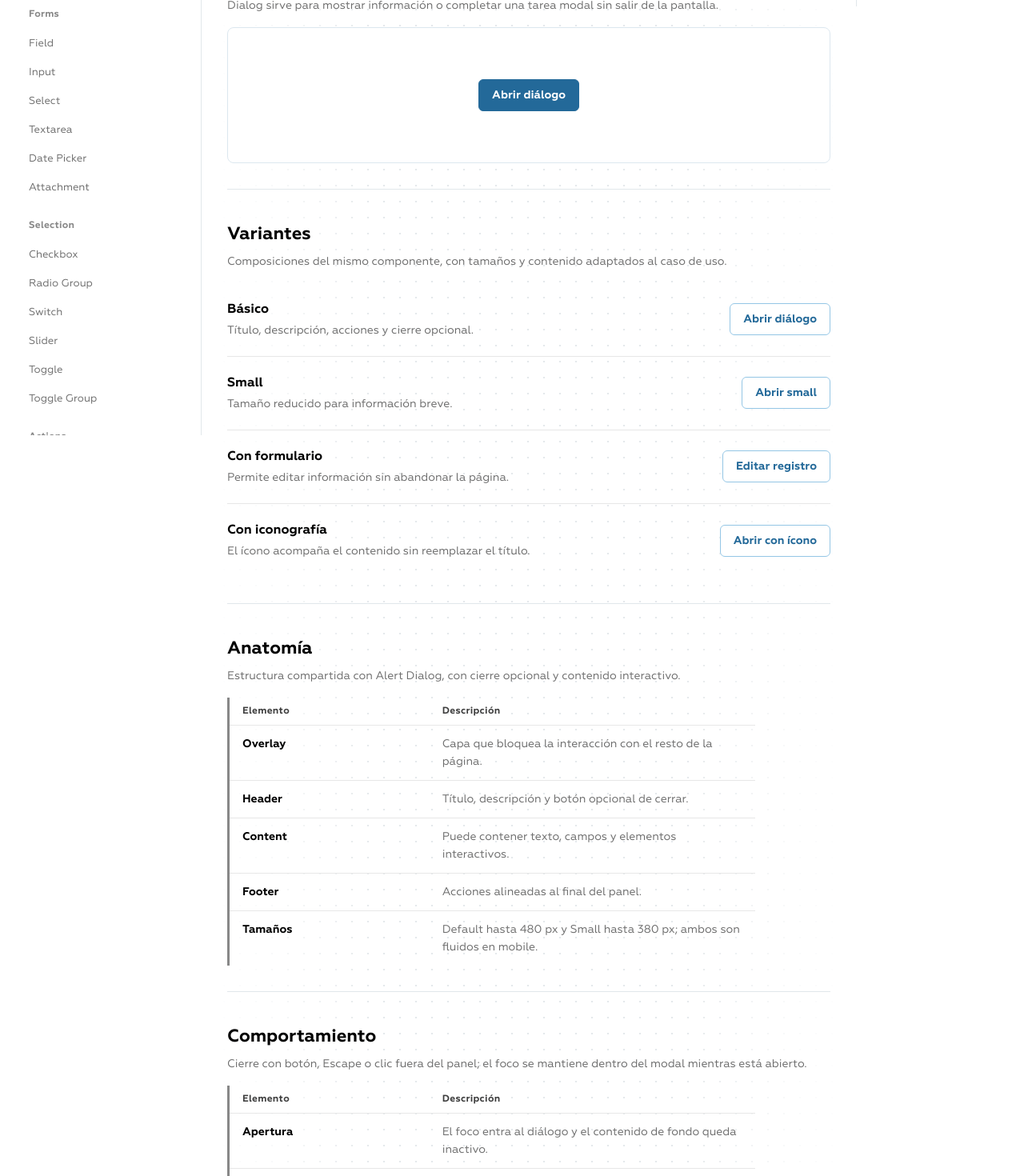
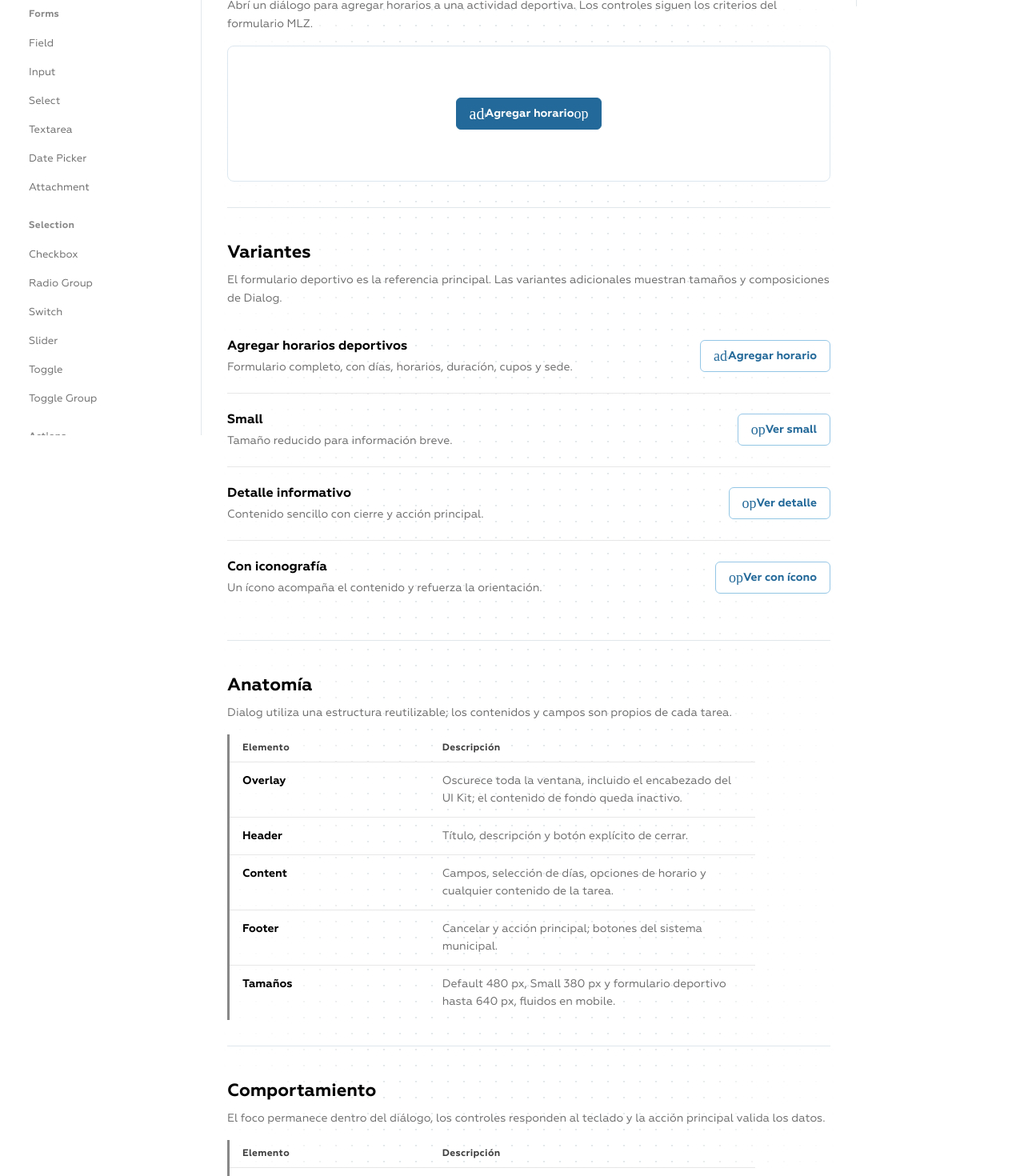
Before and after one commit to SantiagoM96/mlz-muni, a React (Vite) app: page /ui-kit-andy/componentes/dialog in a window 1280 px wide. Shown: the part 320-1790 px from the top of the page at 80% size. Built offline with nearby package versions, Linux system fonts and the light colour scheme; a web font is replaced by a local one.

Commit message:
feat(dialog): sports scheduling modal with clear icon trigger and real interactive inputs

```diff
--- a/src/pages/andy-kit/AndyModalDocs.tsx
+++ b/src/pages/andy-kit/AndyModalDocs.tsx
@@ -2,6 +2,7 @@ import { useState } from 'react';
 import { MaterialIcon } from '../../shared/ui/MaterialIcon';
 import { DocSection, DocPreview, GuidelineTable } from './AndyDocsPrimitives';
 import { AndyModal, type ModalIntent, type ModalSize } from './AndyModal';
+import { AndyScheduleDialogForm, defaultSchedule, type ScheduleDraft } from './AndyScheduleDialogForm';
 import './andy-modal-docs.css';
 
 type AlertVariant = 'basic' | 'small' | 'media' | 'small-media' | 'destructive';
@@ -59,53 +60,66 @@ export function AndyAlertDialogDocs(){
  </>;
 }
 
-type DialogVariant = 'standard' | 'compact' | 'form' | 'media';
+type DialogVariant = 'schedule' | 'compact' | 'details' | 'media';
 export function AndyDialogDocs(){
  const [active,setActive]=useState<DialogVariant|null>(null);
- const [name,setName]=useState('Centro cultural');
+ const [draft,setDraft]=useState<ScheduleDraft>(defaultSchedule);
+ const [error,setError]=useState('');
  const [result,setResult]=useState<string|null>(null);
- const close=()=>setActive(null);
+ const close=()=>{setActive(null);setError('');};
+ const open=(variant:DialogVariant)=>{setError('');if(variant==='schedule')setDraft(defaultSchedule);setActive(variant);};
+ const save=()=>{
+  if(active==='schedule'){
+   if(!draft.activity.trim()||draft.days.length===0){setError('Completá la actividad y seleccioná al menos un día.');return;}
+   const [startH,startM]=draft.start.split(':').map(Number);
+   const [endH,endM]=draft.end.split(':').map(Number);
+   if((endH??0)*60+(endM??0)<=(startH??0)*60+(startM??0)){setError('La hora de finalización debe ser posterior al inicio.');return;}
+   if(draft.capacity!==''&&(!Number.isInteger(Number(draft.capacity))||Number(draft.capacity)<1)){setError('Ingresá un número válido de cupos.');return;}
+   setResult('Horario agregado a esta demostración: '+draft.days.join(', ')+' de '+draft.start+' a '+draft.end+'. No se guardaron datos reales.');
+  }else setResult('Diálogo cerrado. No se modificaron datos reales.');
+  close();
+ };
  const variants=[
-  {id:'standard' as const,label:'Básico',desc:'Título, descripción, acciones y cierre opcional.',trigger:'Abrir diálogo'},
-  {id:'compact' as const,label:'Small',desc:'Tamaño reducido para información breve.',trigger:'Abrir small'},
-  {id:'form' as const,label:'Con formulario',desc:'Permite editar información sin abandonar la página.',trigger:'Editar registro'},
-  {id:'media' as const,label:'Con iconografía',desc:'El ícono acompaña el contenido sin reemplazar el título.',trigger:'Abrir con ícono'}
+  {id:'schedule' as const,label:'Agregar horarios deportivos',desc:'Formulario completo, con días, horarios, duración, cupos y sede.',trigger:'Agregar horario'},
+  {id:'compact' as const,label:'Small',desc:'Tamaño reducido para información breve.',trigger:'Ver small'},
+  {id:'details' as const,label:'Detalle informativo',desc:'Contenido sencillo con cierre y acción principal.',trigger:'Ver detalle'},
+  {id:'media' as const,label:'Con iconografía',desc:'Un ícono acompaña el contenido y refuerza la orientación.',trigger:'Ver con ícono'}
  ];
  return <>
-  <DocSection title="Básico" description="Dialog sirve para mostrar información o completar una tarea modal sin salir de la pantalla.">
-   <DocPreview><button type="button" className="andy-modal-trigger" onClick={()=>setActive('standard')}>Abrir diálogo</button></DocPreview>
+  <DocSection title="Básico" description="Abrí un diálogo para agregar horarios a una actividad deportiva. Los controles siguen los criterios del formulario MLZ.">
+   <DocPreview><button type="button" className="andy-modal-trigger" onClick={()=>open('schedule')}><MaterialIcon name="add_circle" size={20}/>Agregar horario <MaterialIcon name="open_in_new" size={18}/></button></DocPreview>
   </DocSection>
-  <DocSection title="Variantes" description="Composiciones del mismo componente, con tamaños y contenido adaptados al caso de uso.">
+  <DocSection title="Variantes" description="El formulario deportivo es la referencia principal. Las variantes adicionales muestran tamaños y composiciones de Dialog.">
    <div className="andy-modal-variant-list">{variants.map(v=><div className="andy-modal-variant" key={v.id}>
     <div className="andy-modal-variant-info"><div><strong>{v.label}</strong><p>{v.desc}</p></div></div>
-    <button type="button" className="andy-modal-trigger is-outline" onClick={()=>setActive(v.id)}>{v.trigger}</button>
+    <button type="button" className="andy-modal-trigger is-outline" onClick={()=>open(v.id)}><MaterialIcon name={v.id==='schedule'?'add_circle':'open_in_new'} size={18}/>{v.trigger}</button>
    </div>)}</div>
   </DocSection>
-  <DocSection title="Anatomía" description="Estructura compartida con Alert Dialog, con cierre opcional y contenido interactivo.">
+  <DocSection title="Anatomía" description="Dialog utiliza una estructura reutilizable; los contenidos y campos son propios de cada tarea.">
    <GuidelineTable rows={[
-    ['Overlay','Capa que bloquea la interacción con el resto de la página.'],
-    ['Header','Título, descripción y botón opcional de cerrar.'],
-    ['Content','Puede contener texto, campos y elementos interactivos.'],
-    ['Footer','Acciones alineadas al final del panel.'],
-    ['Tamaños','Default hasta 480 px y Small hasta 380 px; ambos son fluidos en mobile.']
+    ['Overlay','Oscurece toda la ventana, incluido el encabezado del UI Kit; el contenido de fondo queda inactivo.'],
+    ['Header','Título, descripción y botón explícito de cerrar.'],
+    ['Content','Campos, selección de días, opciones de horario y cualquier contenido de la tarea.'],
+    ['Footer','Cancelar y acción principal; botones del sistema municipal.'],
+    ['Tamaños','Default 480 px, Small 380 px y formulario deportivo hasta 640 px, fluidos en mobile.']
    ]}/>
   </DocSection>
-  <DocSection title="Comportamiento" description="Cierre con botón, Escape o clic fuera del panel; el foco se mantiene dentro del modal mientras está abierto.">
+  <DocSection title="Comportamiento" description="El foco permanece dentro del diálogo, los controles responden al teclado y la acción principal valida los datos.">
    <GuidelineTable rows={[
-    ['Apertura','El foco entra al diálogo y el contenido de fondo queda inactivo.'],
-    ['Salida','Se puede cancelar desde la X, Cancelar, Escape o el fondo.'],
-    ['Foco','El foco retorna al botón que abrió el modal.'],
-    ['Contenido largo','El contenido se desplaza dentro del panel, respetando el alto disponible.']
+    ['Apertura','El disparador indica su acción con texto e ícono. El foco entra al modal.'],
+    ['Cerrar','Cancelar, X, Escape o clic sobre el fondo cierran el Dialog sin guardar.'],
+    ['Horario','Cambiar hora de inicio recalcula finalización; cambiar duración recalcula finalización.'],
+    ['Validación','Se requiere actividad, al menos un día y horario de finalización posterior al inicio.'],
+    ['Entorno','Esta demostración no envía ni persiste información.']
    ]}/>
   </DocSection>
   {result&&<p className="andy-modal-result" role="status">{result}</p>}
-  {active&&<AndyModal open={true} kind="dialog" size={active==='compact'?'sm':'default'}
-   title={active==='form'?'Editar nombre de la sede':active==='compact'?'Información de actividad':active==='media'?'Detalle de la inscripción':'Detalle de actividad'}
-   description={active==='form'?'Podés actualizar el nombre de esta sede.':active==='compact'?'Los detalles de la actividad se muestran en una ventana compacta.':active==='media'?'Revisá la información antes de continuar.':'Esta ventana permite revisar información sin abandonar la página.'}
+  {active&&<AndyModal open={true} kind="dialog" schedule={active==='schedule'} size={active==='compact'?'sm':'default'}
+   title={active==='schedule'?'Agregar horario':active==='compact'?'Información de actividad':active==='media'?'Detalle de la inscripción':'Detalle de actividad'}
+   description={active==='schedule'?'Definí los días, la franja horaria y los cupos disponibles para esta actividad.':active==='compact'?'Revisá esta información sin salir de la pantalla.':active==='media'?'Consultá los datos antes de continuar.':'Podés revisar información sin abandonar la página.'}
    media={active==='media'?'info':undefined}
-   confirmLabel={active==='form'?'Guardar cambios':'Entendido'}
-   onClose={close}
-   onConfirm={()=>{setResult(active==='form'?'Nombre actualizado en esta demostración: '+name+'.':'Diálogo cerrado.');close();}}
-  >{active==='form'&&<label htmlFor="andy-modal-venue">Nombre de la sede<input id="andy-modal-venue" value={name} onChange={e=>setName(e.target.value)}/></label>}</AndyModal>}
+   confirmLabel={active==='schedule'?'Agregar horario':'Entendido'}
+   onClose={close} onConfirm={save}
+  >{active==='schedule'&&<AndyScheduleDialogForm value={draft} onChange={setDraft} error={error}/>}</AndyModal>}
  </>;
 }
```
